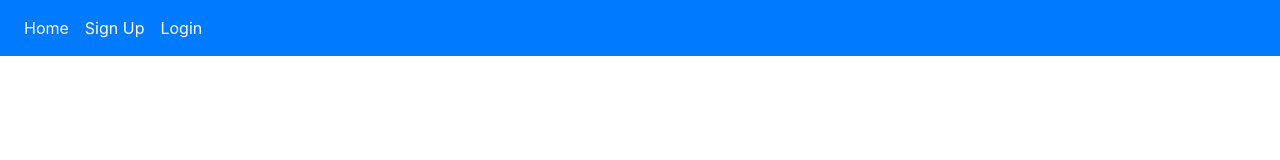
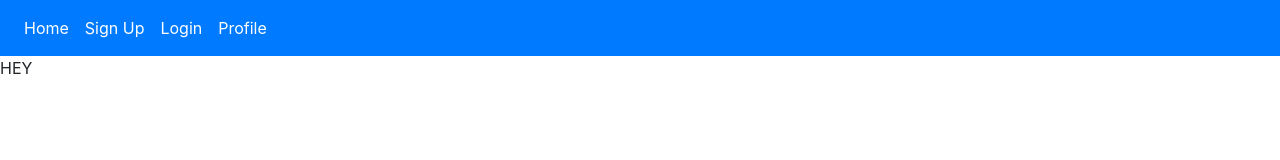
Before and after one commit to ignaspa/CheckIn_csc309, a React (Create React App) app in the folder client/: page /profile in a window 1280 px wide. Shown: the top 160 px of the page. Built offline with nearby package versions, Linux system fonts and the light colour scheme.

Commit message:
Added route to Profile

```diff
--- a/client/src/App.js
+++ b/client/src/App.js
@@ -6,7 +6,7 @@ import SignUp from "./components/SignUp";
 import Navbar from "./components/Layout/Navbar";
 import AdminDashboard from "./components/AdminComponents/AdminDashboard";
 import Login from "./components/Login"
-
+import Profile from "./components/Profile"
 class App extends React.Component {
   render() {
     return (
@@ -18,6 +18,7 @@ class App extends React.Component {
           <Route exact path="/signup" component={SignUp} />
           <Route exact path="/admin-dashboard" component={AdminDashboard} />
           <Route exact path="/login" component={Login} />
+          <Route exact path="/profile" component={Profile} />
         </Switch>
       </BrowserRouter>
     );
--- a/client/src/components/Layout/Navbar.js
+++ b/client/src/components/Layout/Navbar.js
@@ -22,6 +22,11 @@ export default class Navbar extends Component {
                 Login
               </Link>
             </li>
+            <li>
+              <Link to={"/profile"} className="nav-link text-white">
+                Profile
+              </Link>
+            </li>
           </ul>
         </nav>
       </div>
--- /dev/null
+++ b/client/src/components/Profile.js
@@ -0,0 +1,7 @@
+import React, { Component } from "react";
+
+export default class Profile extends Component {
+    render() {
+        return <div>HEY</div>
+    }
+}
```
Also changed, not shown: client/src/components/App.js (+7 -0 lines).
